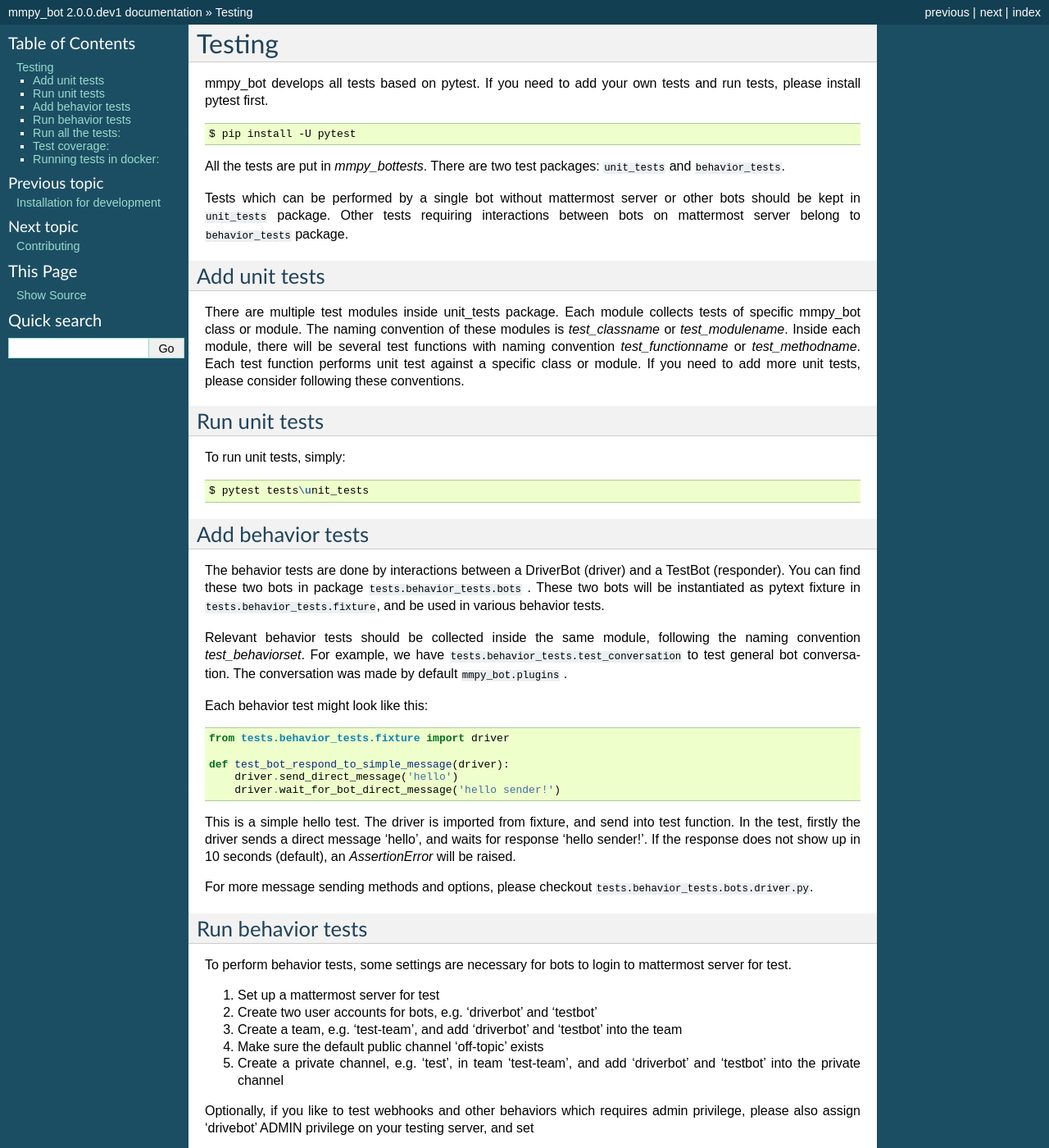
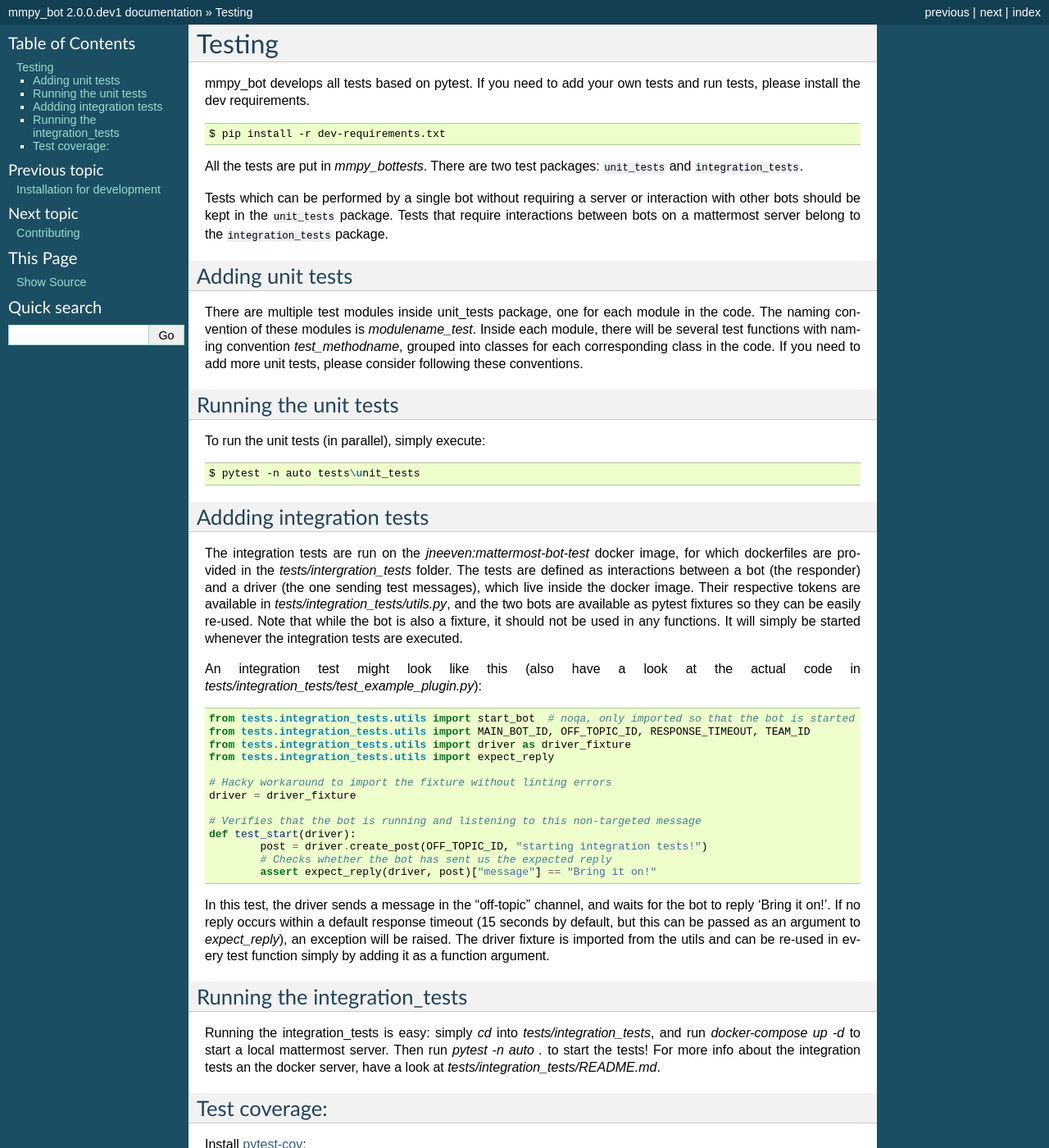
Before and after one commit to attzonko/mmpy_bot, a Sphinx documentation site: the page built from docs/testing.rst, in a window 1280 px wide and 1400 px high. Shown: the whole window at 82% size. Built offline with Sphinx 7.4.7, drawn with Linux system fonts in a browser that asks for light colours; pages that are not in the unit, such as notebooks, are missing from menus; some of the changed text lies outside the part shown.

Commit message:
Update docs/testing.rst

```diff
--- a/docs/testing.rst
+++ b/docs/testing.rst
@@ -4,118 +4,76 @@
 Testing
 =======
 
-mmpy_bot develops all tests based on pytest. If you need to add your own tests and run tests, please install pytest first.
+mmpy_bot develops all tests based on pytest. If you need to add your own tests and run tests, please install the dev requirements.
 
 .. code-block:: bash
 
-	$ pip install -U pytest
+	$ pip install -r dev-requirements.txt
 
 All the tests are put in `mmpy_bot\tests`.
-There are two test packages: :code:`unit_tests` and :code:`behavior_tests`.
+There are two test packages: :code:`unit_tests` and :code:`integration_tests`.
 
-Tests which can be performed by a single bot without mattermost server or other bots should be kept in :code:`unit_tests` package.
-Other tests requiring interactions between bots on mattermost server belong to :code:`behavior_tests` package.
+Tests which can be performed by a single bot without requiring a server or interaction with other bots should be kept in the :code:`unit_tests` package.
+Tests that require interactions between bots on a mattermost server belong to the :code:`integration_tests` package.
 
 
-Add unit tests
+Adding unit tests
 --------------
 
-There are multiple test modules inside unit_tests package.
-Each module collects tests of specific mmpy_bot class or module.
-The naming convention of these modules is *test_classname* or *test_modulename*.
-Inside each module, there will be several test functions with naming convention *test_functionname* or *test_methodname*.
-Each test function performs unit test against a specific class or module.
+There are multiple test modules inside unit_tests package, one for each module in the code.
+The naming convention of these modules is *modulename_test*.
+Inside each module, there will be several test functions with naming convention *test_methodname*, grouped into classes for each corresponding class in the code.
 If you need to add more unit tests, please consider following these conventions.
 
 
-Run unit tests
+Running the unit tests
 --------------
 
-To run unit tests, simply:
+To run the unit tests (in parallel), simply execute:
 
 .. code-block:: bash
 
-	$ pytest tests\unit_tests
+	$ pytest -n auto tests\unit_tests
 
 
-Add behavior tests
+Addding integration tests
 ------------------
 
-The behavior tests are done by interactions between a DriverBot (driver) and a TestBot (responder).
-You can find these two bots in package :code:`tests.behavior_tests.bots` .
-These two bots will be instantiated as pytext fixture in :code:`tests.behavior_tests.fixture`, and be used in various behavior tests.
+The integration tests are run on the `jneeven:mattermost-bot-test` docker image, for which dockerfiles are provided in the `tests/intergration_tests` folder.
+The tests are defined as interactions between a bot (the responder) and a driver (the one sending test messages), which live inside the docker image.
+Their respective tokens are available in `tests/integration_tests/utils.py`, and the two bots are available as pytest fixtures so they can be easily re-used.
+Note that while the bot is also a fixture, it should not be used in any functions.
+It will simply be started whenever the integration tests are executed.
 
-Relevant behavior tests should be collected inside the same module, following the naming convention *test_behaviorset*. For example, we have :code:`tests.behavior_tests.test_conversation` to test general bot conversation.
-The conversation was made by default :code:`mmpy_bot.plugins` .
-
-Each behavior test might look like this:
+An integration test might look like this (also have a look at the actual code in `tests/integration_tests/test_example_plugin.py`):
 
 .. code-block:: python
 
-	from tests.behavior_tests.fixture import driver
+	from tests.integration_tests.utils import start_bot  # noqa, only imported so that the bot is started
+	from tests.integration_tests.utils import MAIN_BOT_ID, OFF_TOPIC_ID, RESPONSE_TIMEOUT, TEAM_ID
+	from tests.integration_tests.utils import driver as driver_fixture
+	from tests.integration_tests.utils import expect_reply
 
-	def test_bot_respond_to_simple_message(driver):
-	    driver.send_direct_message('hello')
-	    driver.wait_for_bot_direct_message('hello sender!')
+	# Hacky workaround to import the fixture without linting errors
+	driver = driver_fixture
 
-This is a simple hello test.
-The driver is imported from fixture, and send into test function.
-In the test, firstly the driver sends a direct message 'hello', and waits for response 'hello sender!'.
-If the response does not show up in 10 seconds (default), an *AssertionError* will be raised.
+	# Verifies that the bot is running and listening to this non-targeted message
+	def test_start(driver):
+		post = driver.create_post(OFF_TOPIC_ID, "starting integration tests!")
+		# Checks whether the bot has sent us the expected reply
+		assert expect_reply(driver, post)["message"] == "Bring it on!"
 
-For more message sending methods and options, please checkout :code:`tests.behavior_tests.bots.driver.py`.
+In this test, the driver sends a message in the "off-topic" channel, and waits for the bot to reply 'Bring it on!'.
+If no reply occurs within a default response timeout (15 seconds by default, but this can be passed as an argument to `expect_reply`), an exception will be raised.
+The driver fixture is imported from the utils and can be re-used in every test function simply by adding it as a function argument.
 
 
-Run behavior tests
+
+Running the integration_tests
 ------------------
 
-To perform behavior tests, some settings are necessary for bots to login to mattermost server for test.
-
-1. Set up a mattermost server for test
-2. Create two user accounts for bots, e.g. 'driverbot' and 'testbot'
-3. Create a team, e.g. 'test-team', and add 'driverbot' and 'testbot' into the team
-4. Make sure the default public channel 'off-topic' exists
-5. Create a private channel, e.g. 'test', in team 'test-team', and add 'driverbot' and 'testbot' into the private channel
-
-Optionally, if you like to test webhooks and other behaviors which requires admin privilege, please also assign 'drivebot' ADMIN privilege on your testing server, and set
-
-.. code-block:: python
-
-	config.pytest_config.DRIVER_ADMIN_PRIVILEGE = True
-
-If :code:`DRIVER_ADMIN_PRIVILEGE` is not set True, relevant tests will be skipped.
-
-Set these environment variables (replace set command depending on your OS):
-
-.. code-block:: bash
-
-	$ set BOT_URL = 'http://SERVER_HOST_DN/api/v4'
-	$ set DRIVERBOT_LOGIN = 'driverbot@mail'
-	$ set DRIVERBOT_NAME = 'driverbot'
-	$ set DRIVERBOT_PASSWORD = 'driverbot_password'
-	$ set TESTBOT_LOGIN = 'testbot@mail'
-	$ set TESTBOT_NAME = 'testbot_name'
-	$ set TESTBOT_PASSWORD = 'testbot_password'
-	$ set BOT_TEAM = 'test-team'
-	$ set BOT_CHANNEL = 'off-topic'
-	$ set BOT_PRIVATE_CHANNEL = 'test'
-
-Then you should be ready to run behavior tests:
-
-.. code-block:: bash
-
-	$ pytest tests\behavior_tests
-
-
-Run all the tests:
-------------------
-
-Set environment variables needed for behavior tests as mentioned above.
-
-.. code-block:: bash
-
-	$ pytest
-
+Running the integration_tests is easy: simply `cd` into `tests/integration_tests`, and run `docker-compose up -d` to start a local mattermost server.
+Then run `pytest -n auto .` to start the tests! For more info about the integration tests an the docker server, have a look at `tests/integration_tests/README.md`.
 
 Test coverage:
 --------------
@@ -140,22 +98,3 @@
 .. code-block:: bash
 
 	py.test --cov-report html:logs\cov_html --cov=mmpy_bot tests\
-
-Running tests in docker:
-------------------------
-
-If you have docker installed you can spawn a temporary mattermost instance and
-run all the tests by running the following:
-
-.. code-block:: bash
-
-    $ ./tests/run-tests-in-docker.sh
-
-This has predefined environment variables which you can customise.
-Variables in addition to the ones above are:
-
-:code:`DOCKER_CONTAINER_NAME` which specifies the name of the conatiner that runs mattermost
-
-:code:`DOCKER_NETWORK` the docker network to run in, this is created automatically if it doesn't exist
-
-:code:`PYTHON_VERSION` the python version to use
```
